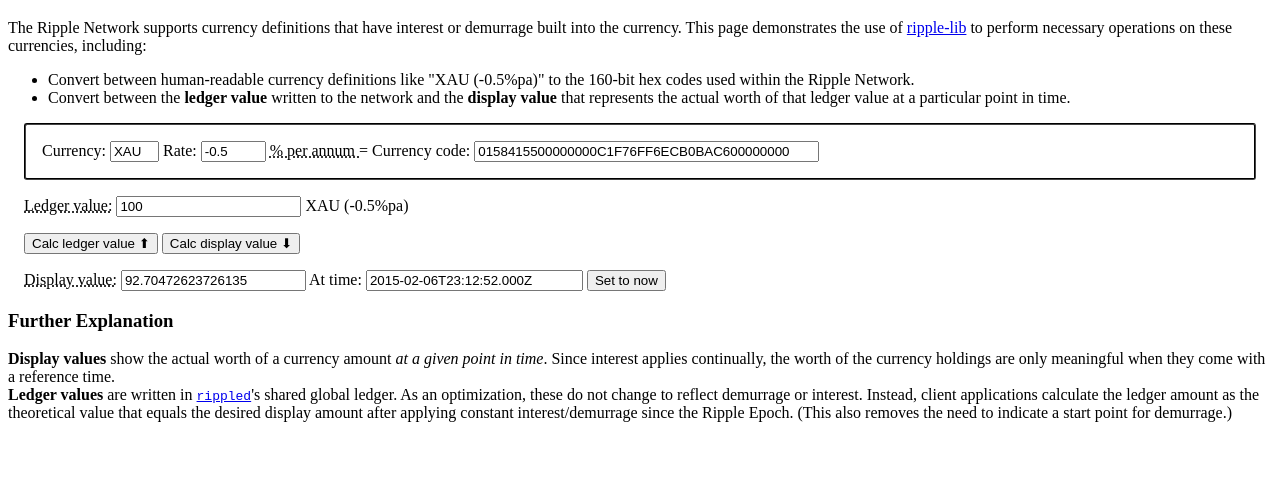
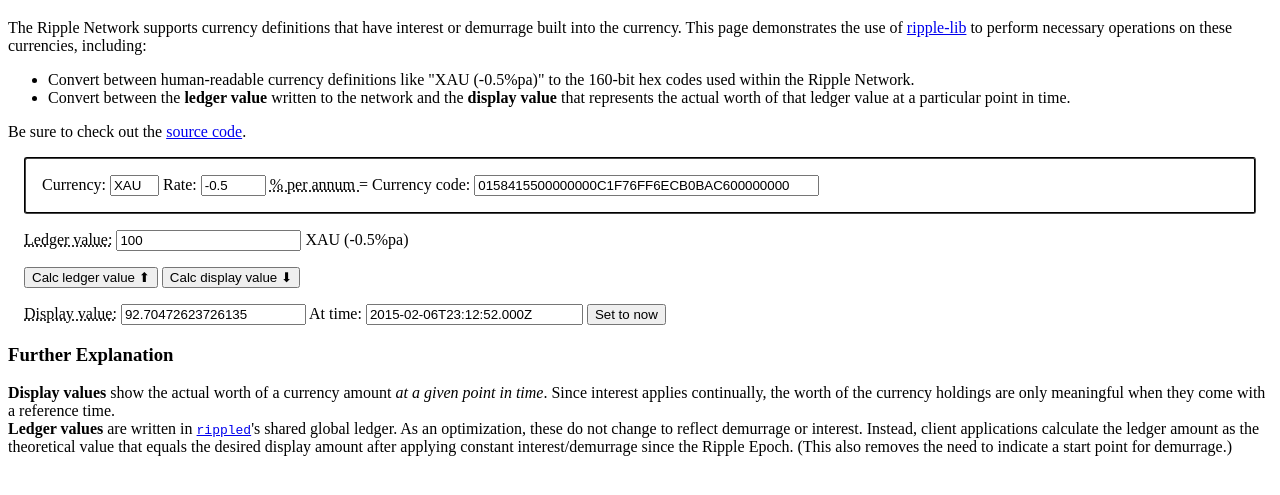
Before and after one commit to ripple/ripple-demurrage-tool, a plain HTML site: page index.html in a window 1280 px wide. Shown: the part 61-556 px from the top of the page. Drawn offline with nearby package versions, Linux system fonts and the light colour scheme.

Commit message:
plugged the source

```diff
--- a/index.html
+++ b/index.html
@@ -19,6 +19,7 @@
         <li>Convert between human-readable currency definitions like &quot;XAU (-0.5%pa)&quot; to the 160-bit hex codes used within the Ripple Network.</li>
         <li>Convert between the <strong>ledger value</strong> written to the network and the <strong>display value</strong> that represents the actual worth of that ledger value at a particular point in time.</li>
     </ul>
+    <p>Be sure to check out the <a href="https://github.com/mDuo13/ripple-demurrage-tool/">source code</a>.</p>
     <form>
 
     <section class="currencydef">
```
